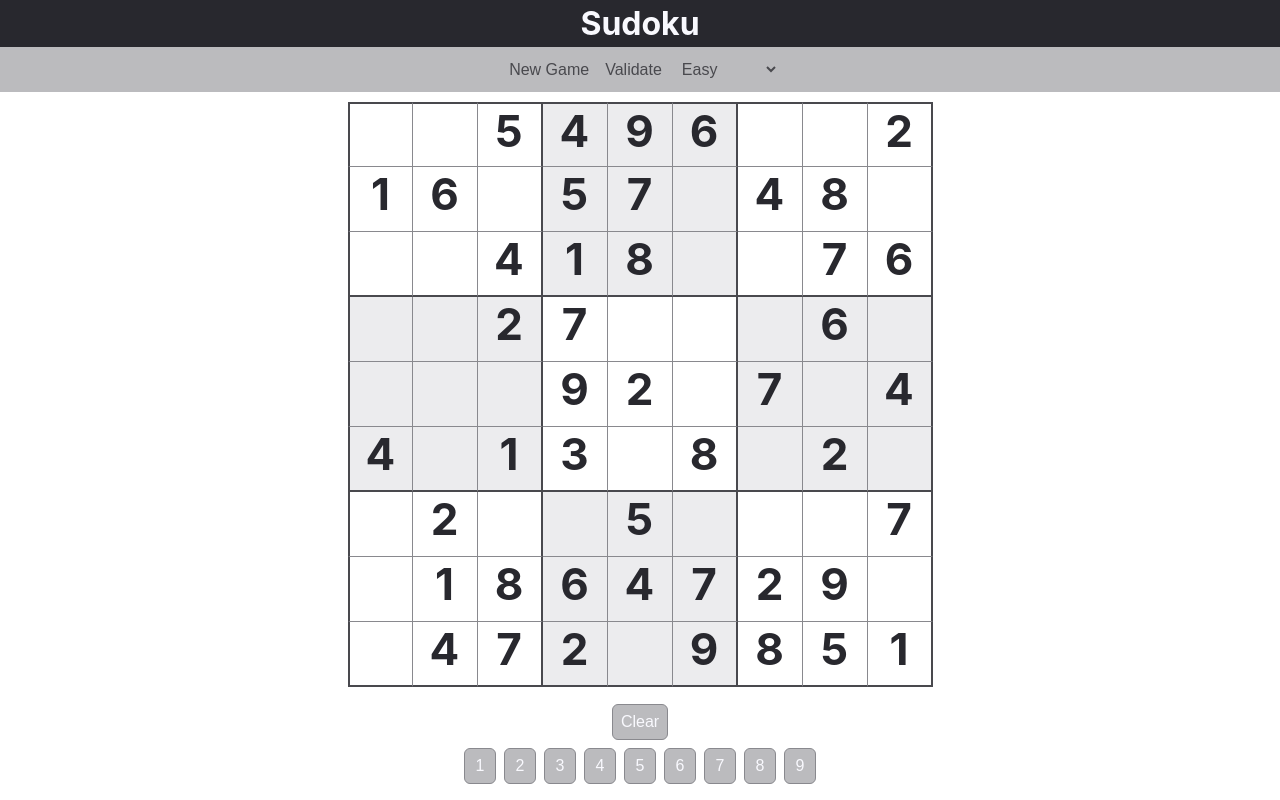
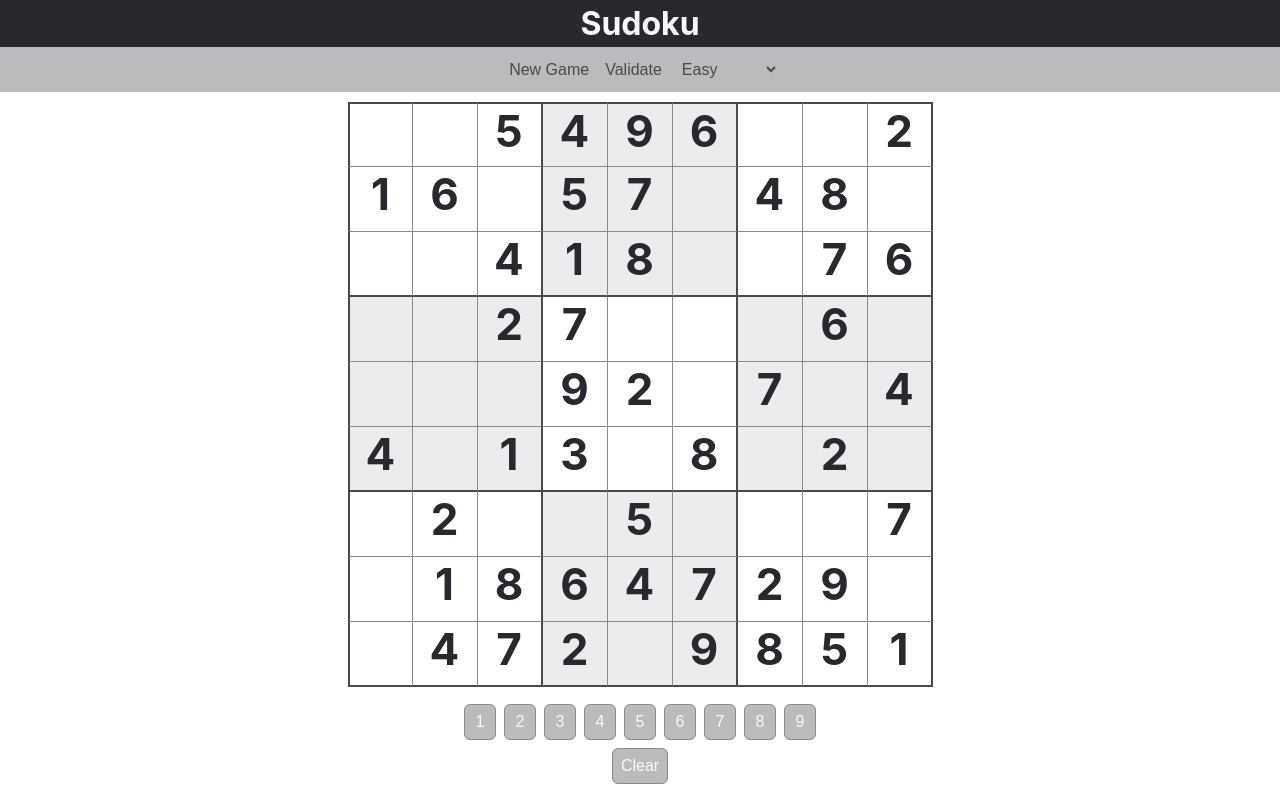
Before and after one commit to filimon-danopoulos/sudoku, a React (Create React App) app: page / in a window 1280 px wide. Built offline with nearby package versions, Linux system fonts and the light colour scheme.

Commit message:
Moved input buttons

```diff
--- a/src/presentation/Input.tsx
+++ b/src/presentation/Input.tsx
@@ -12,11 +12,11 @@ interface InputComponentProps {
 const InputComponent: React.FunctionComponent<InputComponentProps> = props => {
   return (
     <div className="Input-container">
+      <div className="Input-numbers">
+        {[...Array(10).keys()].slice(1).map(x => <button key={x} onClick={() => props.setDigit(x)}>{x}</button>)}
+      </div>
       <div className="Input-utils">
         <button onClick={() => props.removeDigit()}>Clear</button>
-      </div>
-      <div className="Input-numbers">
-        {[...Array(10).keys()].slice(1).map(x => <button key={x} onClick={() => props.setDigit(x)}>{x}</button>)}
       </div>
     </div>
   );
```
